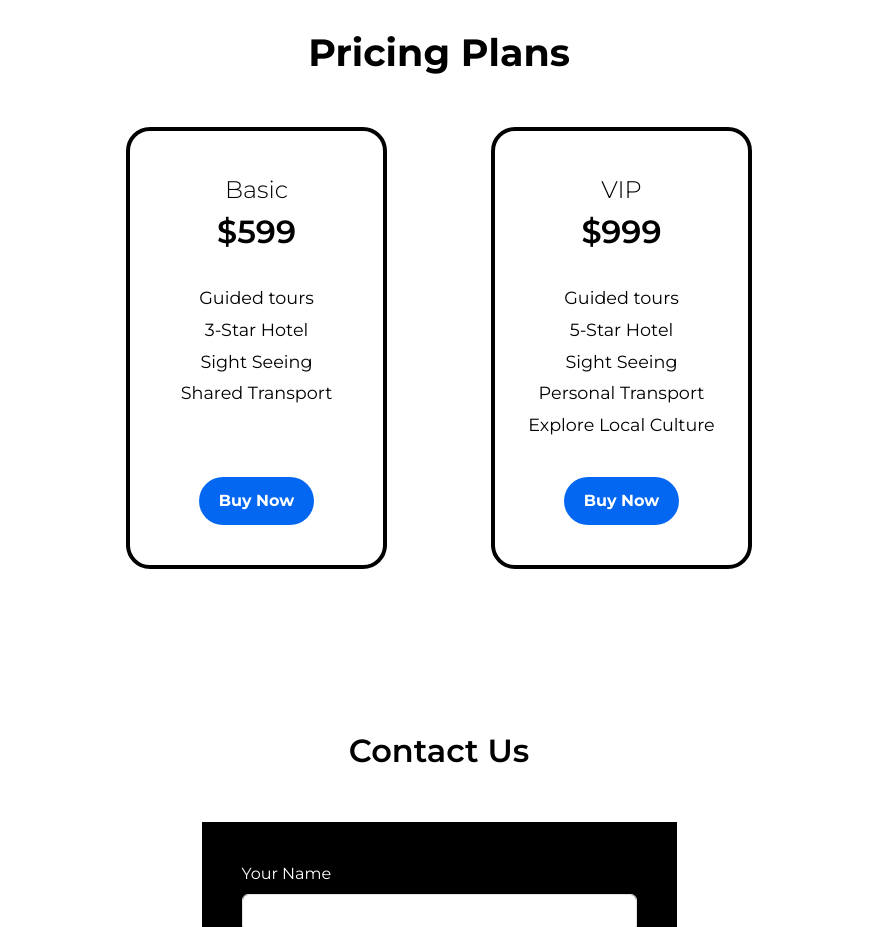
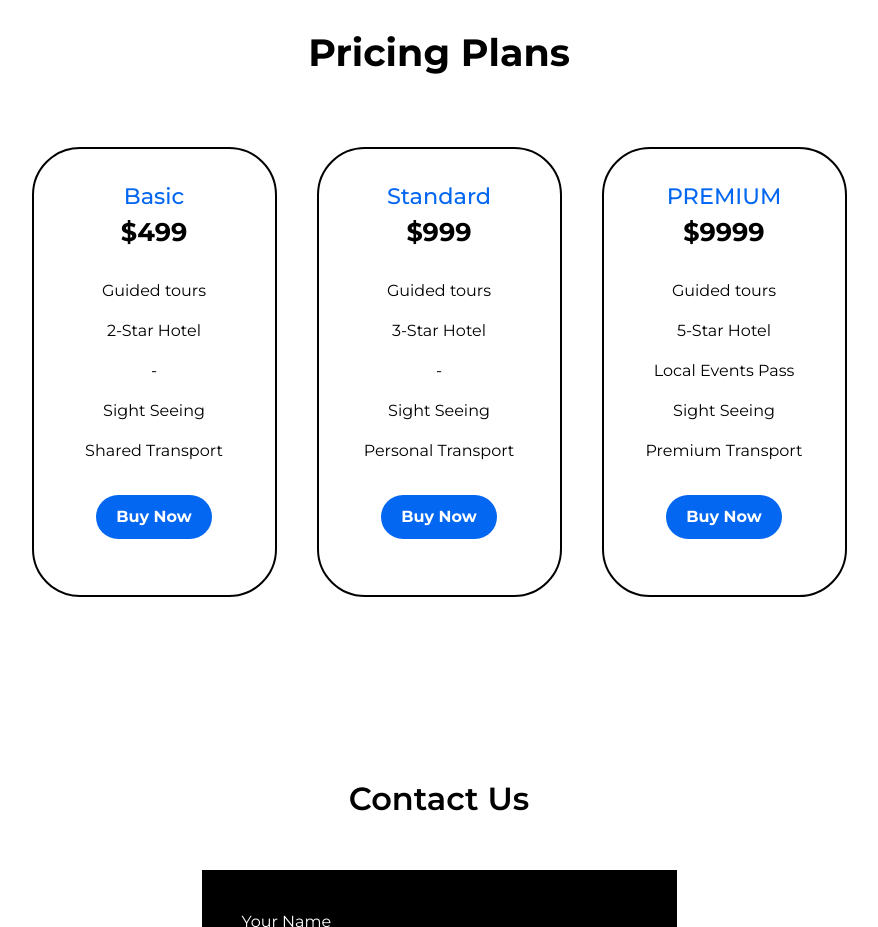
Before and after one commit to AliSync/Altitude-travel-website, a plain HTML site: page index.html in a window 1280 px wide. Shown: the part 4280-5207 px from the top of the page, without its empty margins (201-1079 px from the left). Drawn offline with nearby package versions, Linux system fonts and the light colour scheme; a web font is replaced by a local one.

Commit message:
Redesign Pricing Section Added one more price plan, animations like hover effect, redesigned look

```diff
--- a/css/style.css
+++ b/css/style.css
@@ -16,6 +16,7 @@ body {
 :root {
     --color-primary: #000;
     --color-white: #fff;
+    --color-accent: #0467F1;
     --color-footer-bg: #B7B7A4;
     --color-grey: #808080;
     --ff: "Montserrat", Sans-Serif;
@@ -166,29 +167,61 @@ p {
     background-color: var(--color-primary);
 }
 /* ----pricing section---- */
-.plan-card {
-    border: 4px solid var(--color-primary);
-    border-radius: 24px;
+.plan-card .plan-info {
+    position: relative;
+    overflow: hidden;
+    text-align: center;
+    margin: 0;
+    padding: 0;
+    height: 450px;
+    z-index: 0;
+    border: 2px solid var(--color-primary);
+    line-height: 40px;
+    border-radius: 48px;
 }
-.plan-info {
-    padding: 40px 0;
+.plan-card .sub-text {
+ font-size: 1.4rem;
+ font-weight: 500;
+ line-height: 1.4;
+ color: var(--color-accent);
+ padding-top: 32px;
 }
-.plan-card span{
-    font-weight: 300;
-}
-.plan-card ul{
-    padding-top: 20px;
-    padding-bottom: 20px;
-}
-.plan-card li{
-    font-size: 1.1rem;
-    line-height: 1.8;
+.plan-card .price {
+    font-size: 1.6rem;
+    font-weight: 700;
+    line-height: 1.2;
+    padding: 4px 0 24px;
 }
 .plan-card .main-btn {
     background-color: #0467F1;
     color: white;
     border: #0467F1;
+    line-height: 20px;
+
 }
+.plan-info::before{
+    position: absolute;
+    content: '';
+    top: 100%;
+    left: 0;
+    width: 100%;
+    height: 100%;
+    background-color: var(--color-primary);
+    border-radius: 50% 50% 0 0;
+    z-index: -1;
+    transition: all .6s;
+}
+.plan-info li {
+    transition: all .4s ease;
+}
+.plan-info:hover::before {
+    top:0;
+    border-radius: 0;
+}
+.plan-info:hover li {
+    color: var(--color-white);
+}
+
 /* ---contact form--- */
 .form-area {
     background-color: var(--color-primary);
--- a/index.html
+++ b/index.html
@@ -212,39 +212,50 @@
           </div>
       </div>
       <div class="row justify-content-center">
-        <div class="col-sm-3" style="margin: 0 40px;">
+        <div class="col-lg-3 col-md-6 col-sm-12" style="gap: 20px; padding: 20px;">
           <div class="plan-card text-center">
-            <div class="plan-info">
-              <span class="sub-text">Basic</span>
-            <h3>$599</h3>
-            <ul class="list-unstyled" style="margin-bottom: 48px;">
+            <ul class="plan-info list-unstyled">
+              <li class="sub-text">Basic</li>
+              <li class="price">$499</li>
+              <li>Guided tours</li>
+              <li>2-Star Hotel</li>
+              <li>-</li>
+              <li>Sight Seeing</li>
+              <li>Shared Transport</li>
+              <li class="pt-4"><button class="main-btn">Buy Now</button></li>
+            </ul>
+            </div>
+          </div>
+        <div class="col-lg-3 col-md-6 col-sm-12" style="gap: 20px; padding: 20px;">
+          <div class="plan-card text-center">
+            <ul class="plan-info list-unstyled">
+              <li class="sub-text">Standard</li>
+              <li class="price">$999</li>
               <li>Guided tours</li>
               <li>3-Star Hotel</li>
+              <li>-</li>
               <li>Sight Seeing</li>
-              <li>Shared Transport</li>
+              <li>Personal Transport</li>
+              <li class="pt-4"><button class="main-btn">Buy Now</button></li>
             </ul>
-            <a href="#" class="main-btn">Buy Now</a>
             </div>
           </div>
-        </div>
-        <div class="col-sm-3" style="margin: 0 40px;">
+        <div class="col-lg-3 col-md-6 col-sm-12" style="gap: 20px; padding: 20px;">
           <div class="plan-card text-center">
-            <div class="plan-info">
-              <span class="sub-text">VIP</span>
-            <h3>$999</h3>
-            <ul class="list-unstyled">
+            <ul class="plan-info list-unstyled">
+              <li class="sub-text">PREMIUM</li>
+              <li class="price">$9999</li>
               <li>Guided tours</li>
               <li>5-Star Hotel</li>
+              <li>Local Events Pass</li>
               <li>Sight Seeing</li>
-              <li>Personal Transport</li>
-              <li>Explore Local Culture</li>
+              <li>Premium Transport</li>
+              <li class="pt-4"><button class="main-btn">Buy Now</button></li>
             </ul>
-            <a href="#" class="main-btn">Buy Now</a>
             </div>
           </div>
+          </div>
         </div>
-      </div>
-      </div>
     </section>
     <!-- Contact section -->
     <section id="contact" class="contact section-padding mb-5">
```
